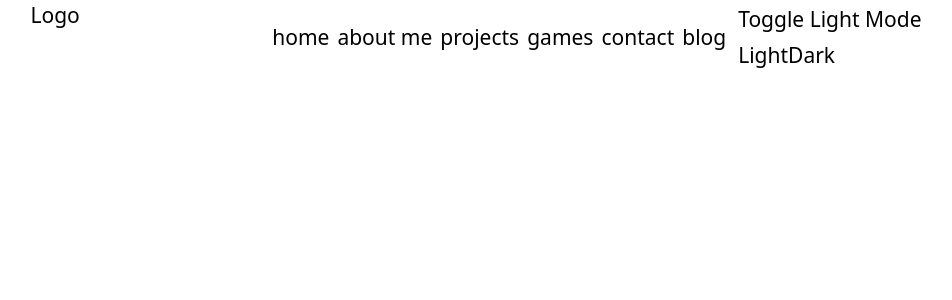
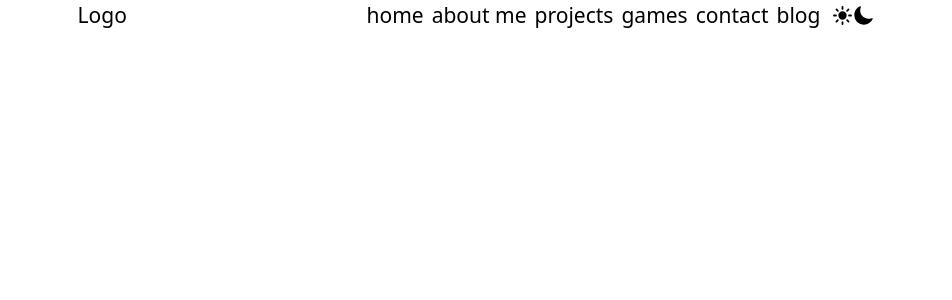
Before and after one commit to tosxin-456/Topinns_, a React (Vite) app: page / in a window 1280 px wide. Shown: the top 300 px of the page, without its empty margins (162-1114 px from the left). Built offline with nearby package versions, Linux system fonts and the light colour scheme.

Commit message:
added the sun and moon

```diff
--- a/src/components/navbar.tsx
+++ b/src/components/navbar.tsx
@@ -1,5 +1,5 @@
 import React from 'react'
-import { IoCloseSharp } from "react-icons/io5";
+import { IoCloseSharp, IoSunny, IoMoon } from "react-icons/io5";
 import { Box,
      HStack,
      Text,
@@ -10,6 +10,7 @@ import { Box,
      TabPanel,
      Button,
      useColorMode,
+     Image
  } from '@chakra-ui/react';
 
 
@@ -66,13 +67,13 @@ function Navbar() {
 
      >blog</Text>
         <Box p={4}>
-      <Button onClick={toggleColorMode} mb={4}>
+      {/* <Button onClick={toggleColorMode} mb={4}>
         Toggle {colorMode === 'light' ? 'Dark' : 'Light'} Mode
-      </Button>
-      <Tabs variant="soft-rounded" colorScheme="teal">
+      </Button> */}
+      <Tabs variant="soft-rounded" colorScheme="red">
         <TabList>
-          <Tab>Light</Tab>
-          <Tab>Dark</Tab>
+          <Tab><IoSunny/></Tab>
+          <Tab><IoMoon/></Tab>
         </TabList>
       </Tabs>
     </Box>
```
